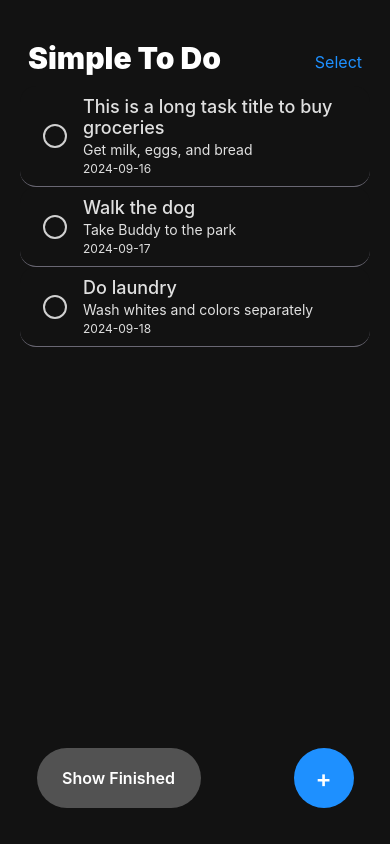
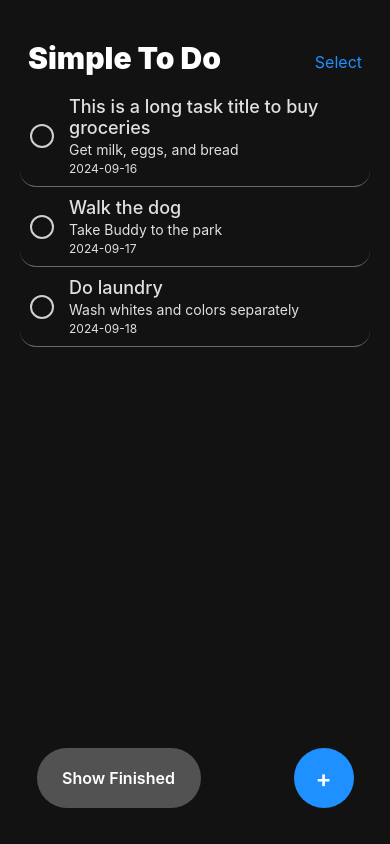
Before and after one commit to ChanAbay-abay/SimpleToDo, a React Native app: screen / in a window 390 px wide. Built offline with nearby package versions, Linux system fonts and the light colour scheme.

Commit message:
Revert "Improved Checkbox Hitbox"
This reverts commit ac5fd7a523a4d59f4f7fdc625cd0626037000431.

```diff
--- a/components/toDoItem.js
+++ b/components/toDoItem.js
@@ -1,5 +1,5 @@
 import React from "react";
-import { View, Text, TouchableOpacity, StyleSheet } from "react-native";
+import { View, Text, TouchableOpacity } from "react-native";
 import styles from "./toDoItemStyles";
 
 const ToDoItem = ({
@@ -12,19 +12,17 @@ const ToDoItem = ({
   onEdit,
 }) => {
   return (
-    <View style={[styles.taskContainer, completed && styles.completed]}>
+    <TouchableOpacity
+      style={[styles.taskContainer, completed && styles.completed]}
+      onPress={() => onEdit && onEdit(id)}
+    >
       <TouchableOpacity
-        style={styles.checkboxContainer}
+        style={styles.checkbox}
         onPress={() => onToggleComplete(id)}
       >
-        <View style={styles.checkbox}>
-          <Text style={styles.checkboxText}>{completed ? "✔" : ""}</Text>
-        </View>
+        <Text style={styles.checkboxText}>{completed ? "✔" : ""}</Text>
       </TouchableOpacity>
-      <TouchableOpacity
-        style={styles.taskContent}
-        onPress={() => onEdit && onEdit(id)}
-      >
+      <View style={styles.taskContent}>
         <Text
           style={[styles.taskTitle, completed && styles.completedTaskTitle]}
         >
@@ -37,13 +35,13 @@ const ToDoItem = ({
             {desc}
           </Text>
         ) : null}
-        {due ? (
+        {due ? ( // Render the date only if it exists
           <Text style={[styles.dateDue, completed && styles.completedDateDue]}>
             {due}
           </Text>
         ) : null}
-      </TouchableOpacity>
-    </View>
+      </View>
+    </TouchableOpacity>
   );
 };
 
--- a/components/toDoItemStyles.js
+++ b/components/toDoItemStyles.js
@@ -5,18 +5,14 @@ const currentTheme = Theme.dark;
 
 const styles = StyleSheet.create({
   taskContainer: {
-    flexDirection: "row",
     padding: 10,
     backgroundColor: currentTheme.backgroundColor,
+    // borderWidth: 1,
     borderBottomWidth: 0.5,
     borderColor: "#696773",
+    flexDirection: "row",
     borderRadius: 16,
-    alignItems: "center",
-  },
-  checkboxContainer: {
-    width: 50, // Adjust width as needed
-    height: 50,
-    justifyContent: "center",
+    // marginBottom: 8,
     alignItems: "center",
   },
   checkbox: {
@@ -27,15 +23,16 @@ const styles = StyleSheet.create({
     backgroundColor: "transparent",
     justifyContent: "center",
     alignItems: "center",
-    borderRadius: 12,
+    borderRadius: 16,
   },
   checkboxText: {
     color: "#d0d0d0",
+    lineHeight: 17,
     fontSize: 14,
   },
   taskContent: {
     flex: 1,
-    marginLeft: 3,
+    marginLeft: 15,
   },
   taskTitle: {
     color: currentTheme.textColor,
@@ -53,6 +50,9 @@ const styles = StyleSheet.create({
     color: currentTheme.textColor,
     fontSize: 12,
     marginTop: 3,
+  },
+  actionButton: {
+    marginLeft: 10,
   },
   completed: {
     backgroundColor: "transparent",
```
